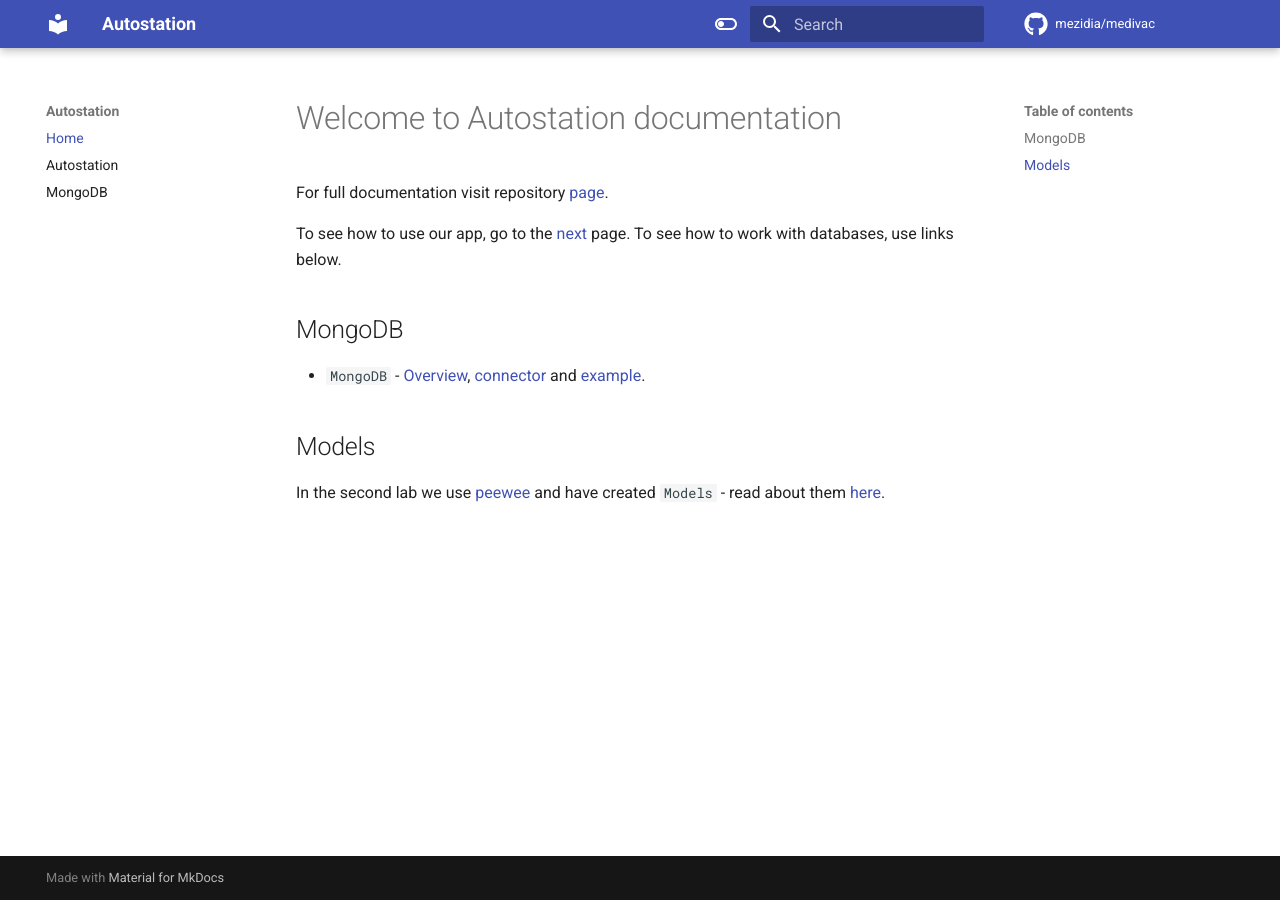
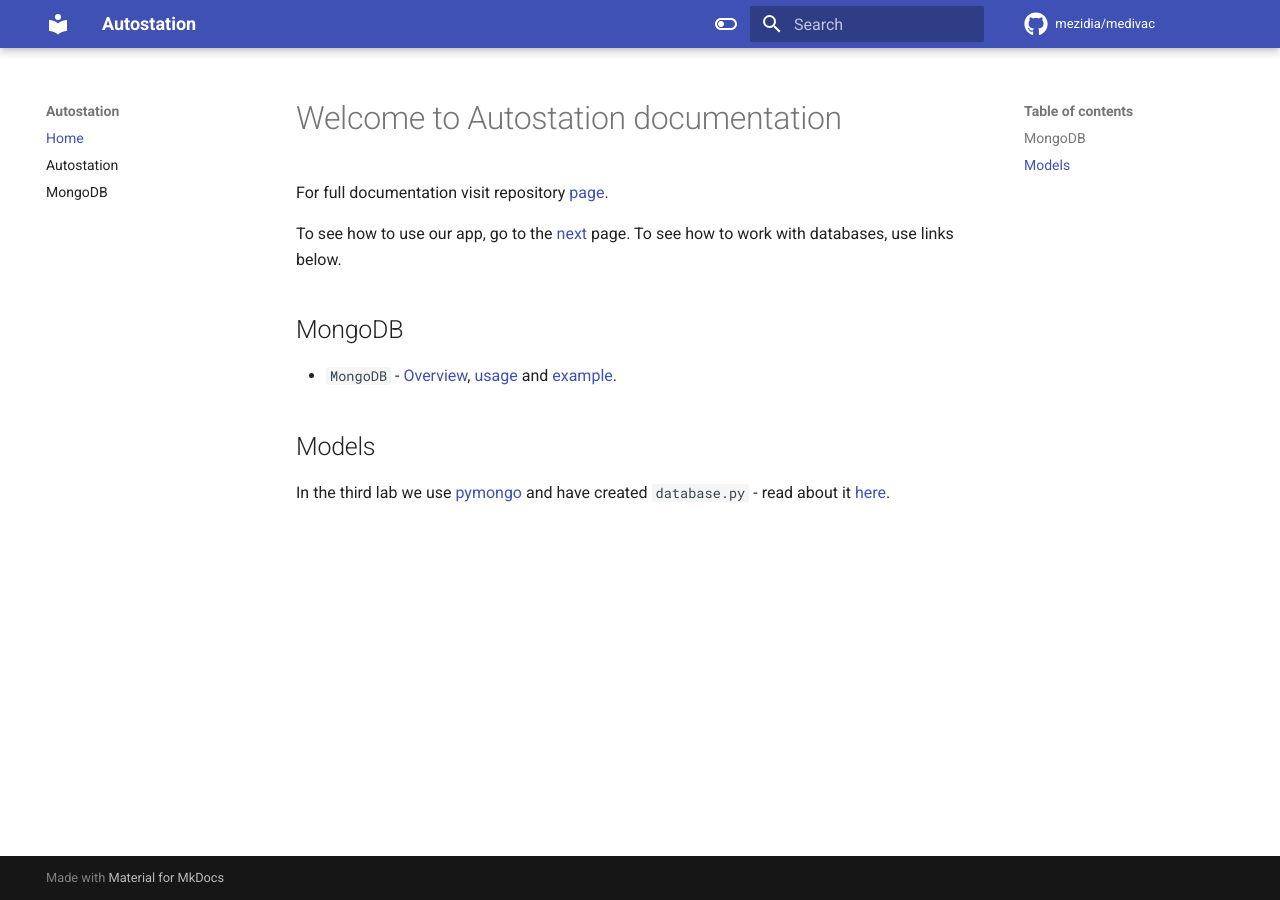
Before and after one commit to mezidia/django_labs, an MkDocs documentation site: the page built from docs/index.md, in a window 1280 px wide. Built offline with MkDocs 1.6.1 and Material for MkDocs 9.7.7, drawn with Linux system fonts in a browser that asks for light colours; comment, search, counter and statistics services are not loaded.

Commit message:
📝: update database page for docs

```diff
--- a/docs/index.md
+++ b/docs/index.md
@@ -6,8 +6,8 @@ To see how to use our app, go to the [next](autostation.md) page. To see how to
 
 ## MongoDB
 
-* `MongoDB` - [Overview](mongo.md#overview), [connector](mongo.md#connector) and [example](mongo.md#example).
+* `MongoDB` - [Overview](mongo.md#overview), [usage](mongo.md#usage) and [example](mongo.md#example).
 
 ## Models
 
-In the second lab we use [peewee](http://docs.peewee-orm.com/en/latest/) and have created `Models` - read about them [here](models.md).
+In the third lab we use [pymongo](https://pymongo.readthedocs.io/en/stable/) and have created `database.py` - read about it [here](database.md).
```
Also changed, not shown: docs/database.md (added, +18 -0 lines).
